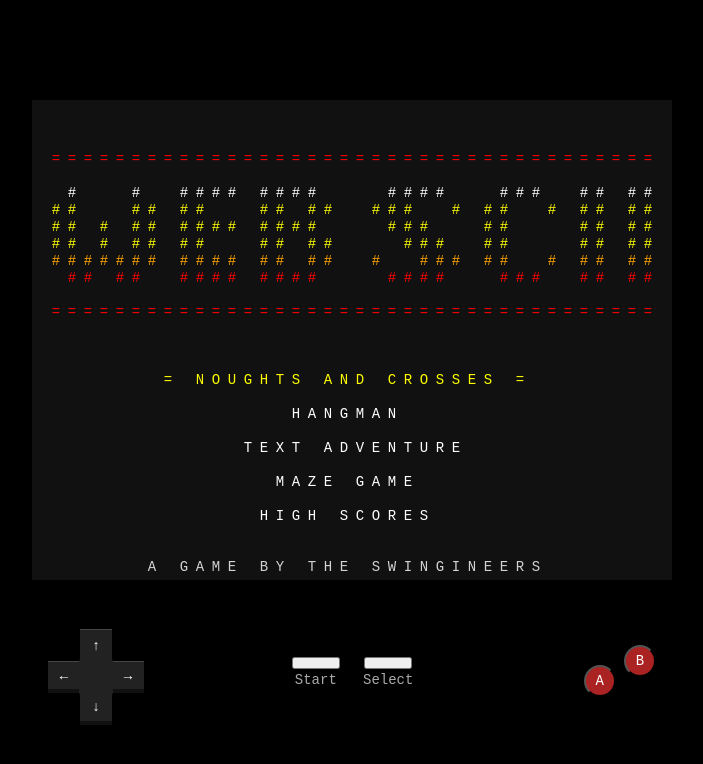
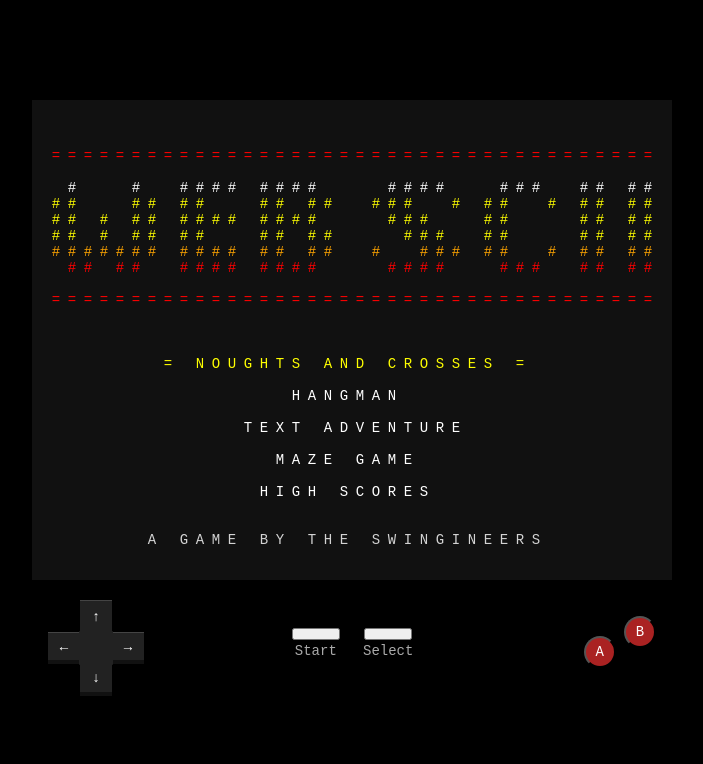
Before and after one commit to HD-Swingineers/HD-Swingineers, a plain HTML site: page index.html in a window 1280 px wide. Shown: the whole page, without its empty margins (288-991 px from the left). Drawn offline with Linux system fonts and the light colour scheme.

Commit message:
Fixed text on some browsers
The text too up too much room on my windows machine

```diff
--- a/styles/style.css
+++ b/styles/style.css
@@ -23,7 +23,7 @@ main {
   height: 480px;
   padding: 0;
   margin: 0;
-  line-height: 10px;
+  line-height: 1px; /* just needs to be << 16px */
 }
 
 .cell {
```
